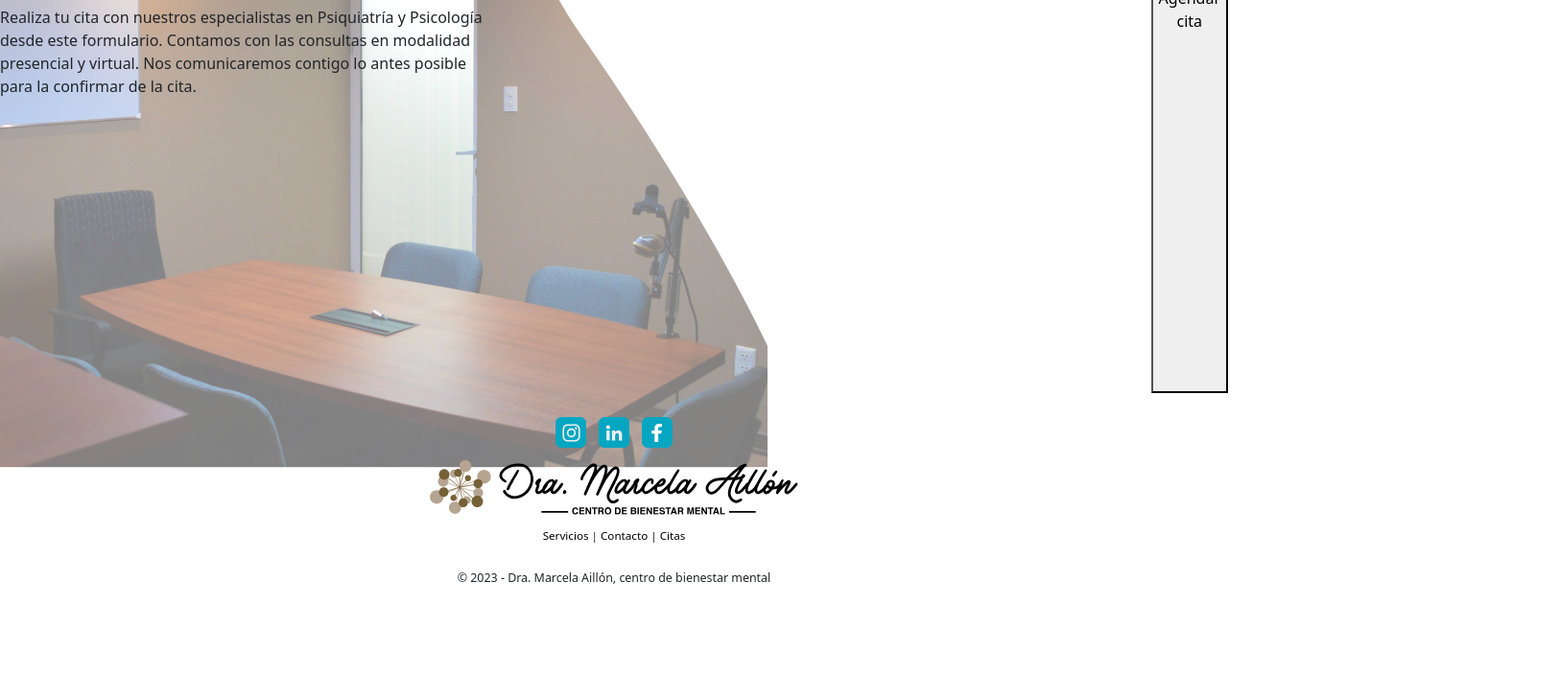
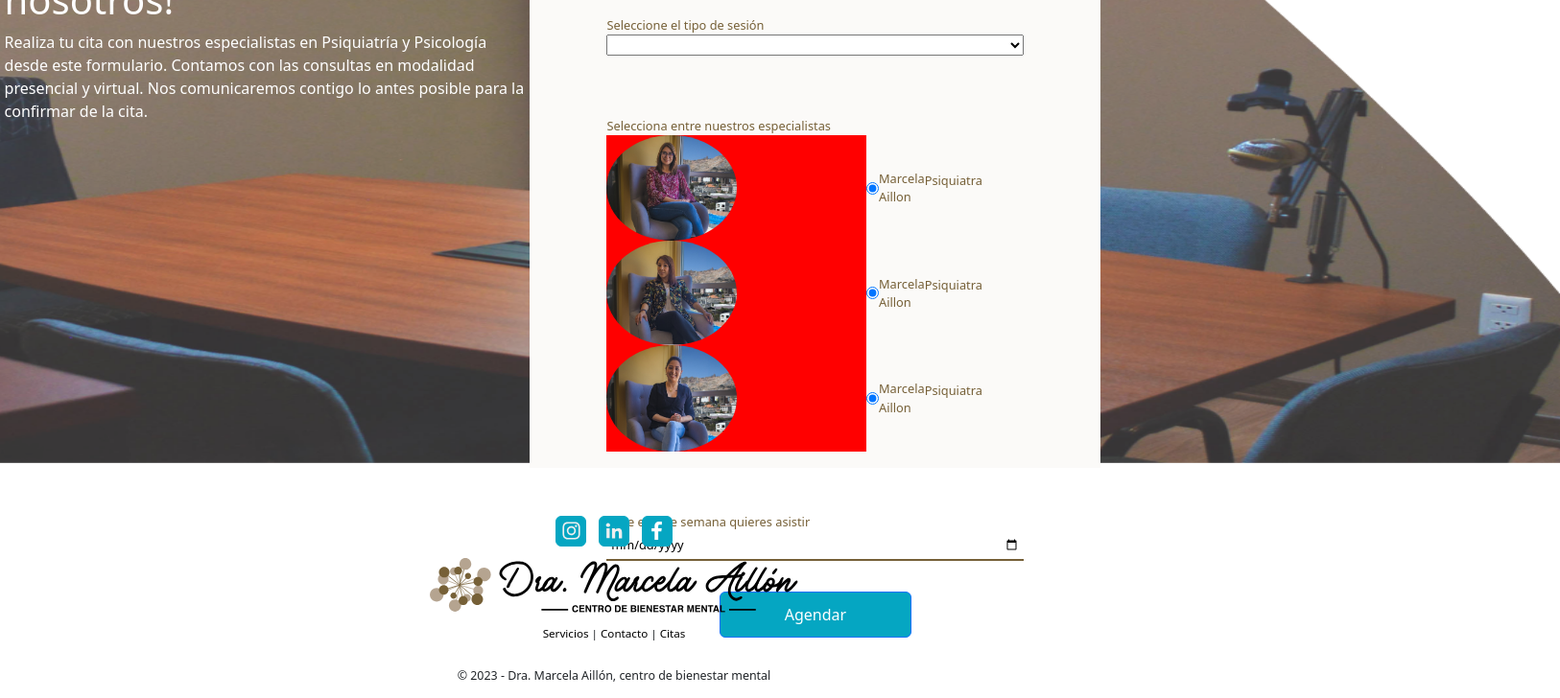
Before and after one commit to EzequielCamino/Centro-de-Bienestar-Mental, a React (Create React App) app: page /citas in a window 1280 px wide. Shown: the part 480-1208 px from the top of the page at 96% size, 1626 px wide, since content can reach past the window. Before the commit the page ends 1165 px from the top, so only its background shows below. Built offline with nearby package versions, Linux system fonts and the light colour scheme.

Commit message:
Agregando estilo del form

```diff
--- a/src/components/Cita/Cita.jsx
+++ b/src/components/Cita/Cita.jsx
@@ -1,5 +1,6 @@
 import './Cita.scss'
 
+import { Button } from "react-bootstrap";
 import React from "react";
 
 function Citas(){
@@ -11,7 +12,7 @@ function Citas(){
                 <h1>¡Gracias por confiar en nosotros!</h1>
                 <p>Realiza tu cita con nuestros especialistas en Psiquiatría y Psicología desde este formulario. Contamos con las consultas en modalidad presencial y virtual. Nos comunicaremos contigo lo antes posible para la confirmar de la cita.</p>
             </div>
-            <form action="">
+            <form className='form' action="">
                 <label> Nombre completo
                     <input type="text" />
                 </label>
@@ -25,15 +26,37 @@ function Citas(){
                     <select></select>
                 </label>
                 <label> Selecciona entre nuestros especialistas
+
+                    <div className='specialistContainer'>
+                    <div className='radioContainer'>
+                        <div className='personContainer'>
+                            <img className='person' src="Aillon.jpg" alt="" />
+                        </div>
                     <input type="radio" value="1" checked/> Marcela Aillon
-                    <input type="radio" value="2"/> Daniela Soliz
-                    <input type="radio" value="3"/> Gabriela Paz
+                    <p>Psiquiatra</p>
+                    </div>
+
+                    <div className='radioContainer'>
+                        <div className='personContainer'>
+                            <img className='person' src="Soliz.jpg" alt="" />
+                        </div>
+                    <input type="radio" value="1" checked/> Marcela Aillon
+                    <p>Psiquiatra</p>
+                    </div>
+                    <div className='radioContainer'>
+                        <div className='personContainer'>
+                            <img className='person' src="Paz.jpg" alt="" />
+                        </div>
+                    <input type="radio" value="1" checked/> Marcela Aillon
+                    <p>Psiquiatra</p>
+                    </div>
+                    </div>
                 </label>
                 <label> Elige en que semana quieres asistir
                     <input type="date" />
                 </label>
+                <Button className='submitButton'>Agendar</Button>
             </form>
-            <button>Agendar cita</button>
         </section>
         </>
     )
--- a/src/components/Cita/Cita.scss
+++ b/src/components/Cita/Cita.scss
@@ -1,18 +1,78 @@
 .formContainer{
 
     display: flex;
+    justify-content: center;
+    align-items: center;
     height: 100vh;
+    margin-bottom: 8rem;
 
     .imgBack{
-        width: 100vh;
+        width: 1972.84px;
+        height: 1497.11px;
         position: absolute;
         z-index: -1;
-        opacity: 50%;
+        opacity: 80%;
     }
 
     .textContainer{
         display: flex;
-        justify-content: center;
         flex-direction: column;
+        width: 547.82px;
+        height: 163px;
+        color: #fff;
+    }
+
+    .form{
+        display: flex;
+        flex-direction: column;
+        justify-content: space-evenly;
+        width: 595px;
+        height: 893px;
+        padding: 3rem;
+        margin: 4rem 8rem 0 0;
+        background-color: #FBFAF8;
+        color: #766037;
+
+        label{
+            font-size: .8rem;
+            display: flex;
+            flex-direction: column;
+            margin: 2rem;
+        }
+
+        input{
+            border: none;
+            padding: .3rem;
+            background: none;
+            border-bottom: 2px solid #766037;
+
+        }
+
+        .specialistContainer{
+
+
+            .radioContainer{
+                width: 90%;
+                display: flex;
+                justify-content: space-between;
+                align-items: center;
+                .personContainer{
+                    background-color: red;
+                    .person{
+                        width: 50%;
+                        border-radius: 50%;
+                    }
+                }
+            }
+
+        }
+        .submitButton{
+            padding: .7rem;
+            align-self: center;
+            width: 200px;
+            height: 56px;
+            background: #05A6C2;
+            color: #fff;
+        }
     }
 }
--- a/src/components/Servicios/Servicios.jsx
+++ b/src/components/Servicios/Servicios.jsx
@@ -37,7 +37,7 @@ function Servicios(){
                     <p className='squareText'>Atención en toda Bolivia</p>
                 </div>
             </section>
-            <section className='servicesCopy'>
+            <section className='servicesContainer'>
                 <div className='imgContainer1'>
                     <img className='img1' src="man-sitting-psychologist-s-office-talking-about-problems 1.png" alt="" />
                     <div className='textContainer'>
@@ -85,8 +85,8 @@ function Servicios(){
                     </div>
                 </div>
             </section>
-            <section className="scheduleCopy">
-                <div className="scheduleTextCopy">
+            <section className="bannerCita">
+                <div className="bannerText">
                     <h1>Tu mente merece atención: comienza a cuidar tu salud mental</h1>
                     <br/><br/>
                     <p>“La salud mental es un estado de bienestar mental que permite a las personas hacer frente a los momentos de estrés de la vida, desarrollar todas sus habilidades, podes aprender y trabajar adecuadamente y contribuir a la mejora de su comunidad.” (OMS)</p>
```
Also changed, not shown: src/components/Servicios/Servicios.scss (+14 -13 lines), public/PexelsPhotobyAlexGreen-2.png (deleted), public/PexelsPhotobyAlexGreen.png (deleted).
